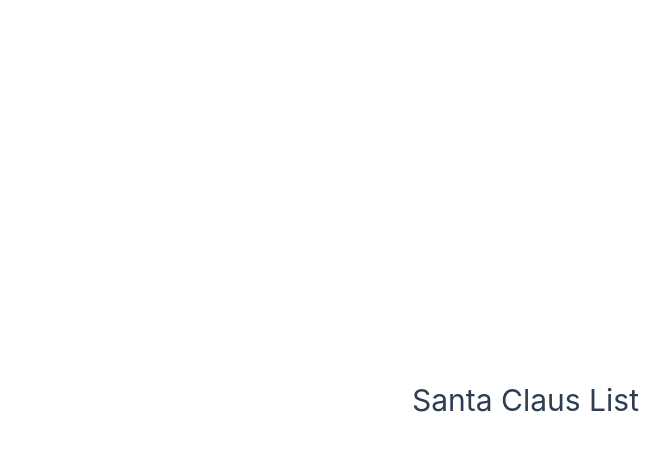
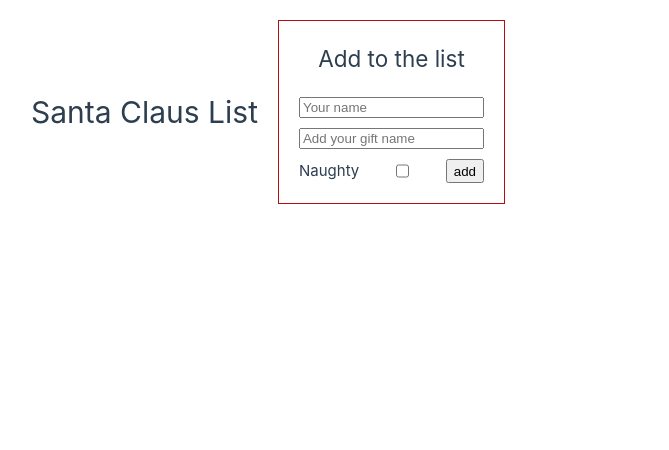
Before and after one commit to dannyforest/SantaClausList, a Vue app: page / in a window 1280 px wide. Shown: the top 450 px of the page, without its empty margins (1-670 px from the left). Built offline with nearby package versions, Linux system fonts and the light colour scheme.

Commit message:
Bunch of stuff
Co-authored-by: Calixtots <Calixtots@users.noreply.github.com>
Co-authored-by: Antoine Rousseau <1538902@cshawi.ca>
Co-authored-by: 123jumi <123jumi@users.noreply.github.com>

```diff
--- a/package.json
+++ b/package.json
@@ -4,7 +4,7 @@
   "private": true,
   "type": "module",
   "scripts": {
-    "dev": "vite",
+    "dev": "vite --host",
     "build": "vite build",
     "preview": "vite preview",
     "test:unit": "vitest",
--- a/src/assets/main.css
+++ b/src/assets/main.css
@@ -3,33 +3,8 @@
 #app {
   max-width: 1280px;
   margin: 0 auto;
-  padding: 2rem;
+  padding: 0 2rem;
   font-weight: normal;
+  display: flex;
+  place-items: center;
 }
-
-a,
-.green {
-  text-decoration: none;
-  color: hsla(160, 100%, 37%, 1);
-  transition: 0.4s;
-  padding: 3px;
-}
-
-@media (hover: hover) {
-  a:hover {
-    background-color: hsla(160, 100%, 37%, 0.2);
-  }
-}
-
-@media (min-width: 1024px) {
-  body {
-    display: flex;
-    place-items: center;
-  }
-
-  #app {
-    display: grid;
-    grid-template-columns: 1fr 1fr;
-    padding: 0 2rem;
-  }
-}
--- a/src/components/AddToList.vue
+++ b/src/components/AddToList.vue
@@ -1,11 +1,47 @@
 <script setup>
+import { ref } from 'vue';
+const emit = defineEmits(['add']);
+const name = ref('');
+const giftsList = ref([]);
+const naughty = ref(false);
+
+const handleSubmit = () => {
+    emit('add',addname.value, giftsList.value, naughty.value);
+}
 
 </script>
 
 <template>
-
+    <form id="addToList" @submit.prevent="handleSubmit">
+        <h2>Add to the list</h2>
+        <input v-model="name" type="text" placeholder="Your name" required></input>
+        <input v-model="giftsList" type="text" placeholder="Add your gift name" required></input>
+        <div class="form-footer">
+        <label for="naughty">Naughty</label>
+        <input v-model="naughty" type="checkbox" required name="naughty nuts"></input>
+        <button type="submit">add</button>
+        </div>
+    </form>
 </template>
 
 <style scoped>
-
+#addToList {
+    display: flex;
+    flex-direction: column;
+    align-items: center;
+    justify-content: center;
+    margin: 20px;
+    gap: 10px;
+    padding: 20px;
+    border: 1px solid #b30f0f;
+}
+h2 {
+    margin-bottom: 10px;
+}
+.form-footer {
+    display: flex;
+    flex-direction: row;
+    justify-content: space-between;
+    width: 100%;
+}
 </style>
--- a/src/views/HomeView.vue
+++ b/src/views/HomeView.vue
@@ -1,15 +1,15 @@
 <script setup>
+
+import SantaClausList from "@/components/SantaClausList.vue";
 import AddToList from "@/components/AddToList.vue";
-import Header from "@/components/Header.vue";
-import SantaClausList from "@/components/SantaClausList.vue";
-import Footer from "@/components/Footer.vue";
+const add = () => {
+  console.log("add");
+};
 </script>
 
 <template>
-  <main>
-    <Header />
-    <SantaClausList />
-    <AddToList />
-    <Footer />
-  </main>
+
+  <SantaClausList />
+  <AddToList @add="add()"/>
+
 </template>
```
Also changed, not shown: src/components/icons/IconCommunity.vue (deleted, +0 -7 lines), src/components/icons/IconDocumentation.vue (deleted, +0 -7 lines), src/components/icons/IconEcosystem.vue (deleted, +0 -7 lines), src/components/icons/IconSupport.vue (deleted, +0 -7 lines), src/components/icons/IconTooling.vue (deleted, +0 -19 lines), 1 other file (tests, documents, lock files or other folders).
